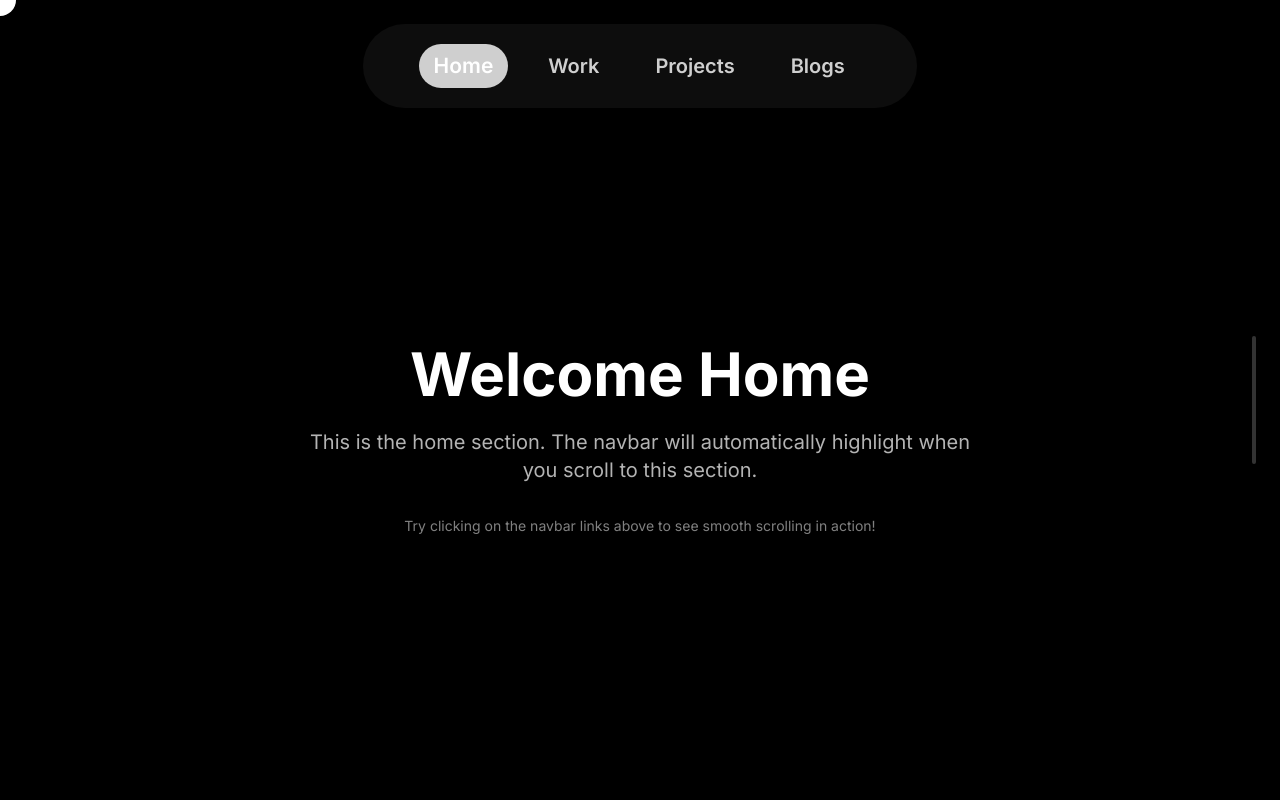
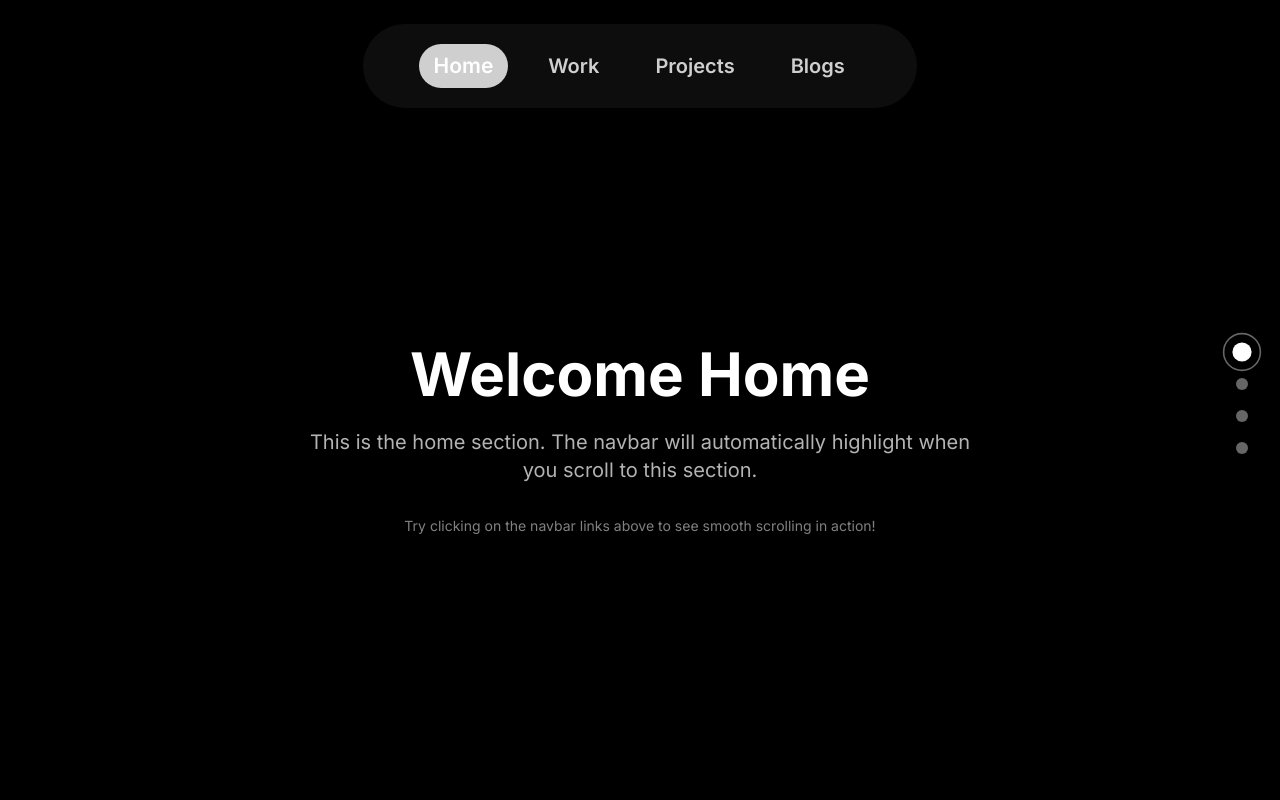
Before and after one commit to Virenishere/virenishere.portfolio, a Next.js app: page / in a window 1280 px wide. Shown: the top 800 px of the page. Built offline with nearby package versions, Linux system fonts and the light colour scheme.

Commit message:
added new scroller animation

```diff
--- a/src/components/ScrollIndicator.tsx
+++ /dev/null
@@ -1,35 +0,0 @@
-'use client';
-
-import { useState, useEffect } from 'react';
-import { motion } from 'motion/react';
-
-const ScrollIndicator = () => {
-  const [scrollProgress, setScrollProgress] = useState(0);
-
-  useEffect(() => {
-    const handleScroll = () => {
-      const totalHeight = document.documentElement.scrollHeight - window.innerHeight;
-      const progress = (window.scrollY / totalHeight) * 100;
-      setScrollProgress(progress);
-    };
-
-    window.addEventListener('scroll', handleScroll);
-    return () => window.removeEventListener('scroll', handleScroll);
-  }, []);
-
-  return (
-    <div className="fixed right-6 top-1/2 transform -translate-y-1/2 z-40">
-      <div className="w-1 h-32 bg-white/20 rounded-full overflow-hidden">
-        <motion.div
-          className="w-full bg-gradient-to-t from-pink-500 to-purple-500 rounded-full"
-          style={{ height: `${scrollProgress}%` }}
-          initial={{ height: 0 }}
-          animate={{ height: `${scrollProgress}%` }}
-          transition={{ duration: 0.1 }}
-        />
-      </div>
-    </div>
-  );
-};
-
-export default ScrollIndicator;
--- a/src/components/ui/cursor/CursorAnimation.tsx
+++ b/src/components/ui/cursor/CursorAnimation.tsx
@@ -1,14 +1,19 @@
-"use client";
+'use client';
 
 import {
   motion,
   useMotionValue,
   useSpring,
   useAnimationFrame,
-} from "framer-motion";
-import { useEffect } from "react";
+} from 'framer-motion';
+import { useEffect,useRef } from 'react';
 
 export default function CursorAnimation() {
+
+  const initialized = useRef(false);
+
+  const opacity = useMotionValue(0);
+
   // real mouse position
   const mouseX = useMotionValue(0);
   const mouseY = useMotionValue(0);
@@ -42,11 +47,19 @@ export default function CursorAnimation() {
   const move = (e: PointerEvent) => {
   mouseX.set(e.clientX);
   mouseY.set(e.clientY);
+
+  if (!initialized.current) {
+    cursorX.set(e.clientX);
+    cursorY.set(e.clientY);
+    opacity.set(1); // show cursor only after sync
+    initialized.current = true;
+  }
 };
+  window.addEventListener("pointermove", move);
 
-    window.addEventListener("pointermove", move);
   return () => window.removeEventListener("pointermove", move);
 }, []);
+
 
   // Apple-style smooth follow loop
   useAnimationFrame(() => {
@@ -63,15 +76,15 @@ export default function CursorAnimation() {
     const hover = (e: Event) => {
       const target = e.target as HTMLElement;
 
-      if (target.closest(".cursor-hover")) {
+      if (target.closest('.cursor-hover')) {
         scale.set(2);
       } else {
         scale.set(1);
       }
     };
 
-    document.addEventListener("mouseover", hover);
-    return () => document.removeEventListener("mouseover", hover);
+    document.addEventListener('mouseover', hover);
+    return () => document.removeEventListener('mouseover', hover);
   }, []);
 
   return (
@@ -80,6 +93,7 @@ export default function CursorAnimation() {
         translateX: smoothX,
         translateY: smoothY,
         scale: smoothScale,
+        opacity,
       }}
       className="
         pointer-events-none
@@ -88,9 +102,7 @@ export default function CursorAnimation() {
         h-8 w-8
         -translate-x-1/2 -translate-y-1/2
         rounded-full
-        border border-white/80
-        bg-white
-        backdrop-blur-sm
+        border-2 border-white/80
         will-change-transform
       "
     />
--- /dev/null
+++ b/src/components/ui/scroll/ScrollIndicator.tsx
@@ -0,0 +1,74 @@
+"use client";
+
+import {motion} from "motion/react";
+import { useEffect, useState } from "react";
+
+const sections = ["home","work","projects","blogs"];
+
+export default function ScrollIndicator(){
+  const [activeSection, setActiveSection] = useState("home");
+
+  useEffect(()=>{
+    const observers: IntersectionObserver[] = [];
+
+    sections.forEach((id)=>{
+      const el = document.getElementById(id);
+      if(!el) return;
+
+      const observer = new IntersectionObserver(
+        ([entry]) => {
+          if (entry.isIntersecting){
+            setActiveSection(id);
+          }
+        },
+        {
+          threshold: 0.6, // section mostly visible
+        }
+      )
+
+      observer.observe(el);
+      observers.push(observer);
+    });
+
+    return () => observers.forEach((o)=>o.disconnect());
+  },[])
+
+  return(
+    <div className="fixed right-8 top-1/2 -translate-y-1/2 z-40 flex flex-col gap-5">
+      {sections.map((id)=>{
+        const isActive = activeSection === id;
+
+        return (
+          <motion.button
+          key={id}
+          onClick={()=>
+            document.getElementById(id)?.scrollIntoView({behavior:"smooth"})
+          }
+          className="relative flex items-center justify-center"
+          animate={{
+            scale: isActive ? 1.6 : 1,
+            opacity: isActive ? 1 : 0.4,
+          }}
+          transition={{
+            type: "spring",
+            stiffness: 300,
+            damping: 20
+          }}
+          >
+          {/* dot */}
+            <span className="h-3 w-3 rounded-full bg-white block" />
+
+            {/* active glow */}
+            {isActive && (
+              <motion.span
+                layoutId="activeDot"
+                className="absolute h-6 w-6 rounded-full border border-white/40"
+                transition={{ type: "spring", stiffness: 250, damping: 25 }}
+              />
+            )}
+          </motion.button>
+        )
+      })}
+    </div>
+  )
+}
--- a/src/constants/blogs.ts
+++ b/src/constants/blogs.ts
@@ -4,7 +4,8 @@ const BlogPosts: BlogPost[] = [
   {
     id: 'getting-started-nextjs',
     title: 'Getting Started with Next.js 14: A Complete Guide',
-    excerpt: 'Learn how to build modern web applications with Next.js 14, including the new App Router and Server Components.',
+    excerpt:
+      'Learn how to build modern web applications with Next.js 14, including the new App Router and Server Components.',
     content: `
 # Getting Started with Next.js 14
 
@@ -33,12 +34,13 @@ npm run dev
     readTime: 8,
     featured: true,
     image: '/blogs/nextjs-guide.jpg',
-    slug: 'getting-started-nextjs'
+    slug: 'getting-started-nextjs',
   },
   {
     id: 'typescript-best-practices',
     title: 'TypeScript Best Practices for React Developers',
-    excerpt: 'Discover essential TypeScript patterns and practices that will make your React code more robust and maintainable.',
+    excerpt:
+      'Discover essential TypeScript patterns and practices that will make your React code more robust and maintainable.',
     content: `
 # TypeScript Best Practices for React
 
@@ -56,12 +58,13 @@ Always define proper interfaces for your props and state...
     readTime: 12,
     featured: true,
     image: '/blogs/typescript-react.jpg',
-    slug: 'typescript-best-practices'
+    slug: 'typescript-best-practices',
   },
   {
     id: 'tailwind-tips',
     title: '10 Tailwind CSS Tips for Better UI Development',
-    excerpt: 'Boost your productivity with these advanced Tailwind CSS techniques and utilities.',
+    excerpt:
+      'Boost your productivity with these advanced Tailwind CSS techniques and utilities.',
     content: `
 # 10 Tailwind CSS Tips
 
@@ -78,23 +81,22 @@ Create your own utility classes...
     tags: ['Tailwind CSS', 'CSS', 'UI/UX', 'Frontend'],
     readTime: 6,
     image: '/blogs/tailwind-tips.jpg',
-    slug: 'tailwind-tips'
-  }
+    slug: 'tailwind-tips',
+  },
 ];
 
 export default BlogPosts;
 
 // Helper functions
-export const getFeaturedBlogs = () =>
-  BlogPosts.filter(blog => blog.featured);
+export const getFeaturedBlogs = () => BlogPosts.filter((blog) => blog.featured);
 
 export const getBlogBySlug = (slug: string) =>
-  BlogPosts.find(blog => blog.slug === slug);
+  BlogPosts.find((blog) => blog.slug === slug);
 
 export const getBlogsByTag = (tag: string) =>
-  BlogPosts.filter(blog => blog.tags.includes(tag));
+  BlogPosts.filter((blog) => blog.tags.includes(tag));
 
 export const getAllTags = () => {
-  const tags = BlogPosts.flatMap(blog => blog.tags);
+  const tags = BlogPosts.flatMap((blog) => blog.tags);
   return [...new Set(tags)];
 };
--- a/src/constants/project.ts
+++ b/src/constants/project.ts
@@ -5,7 +5,8 @@ const Projects: Project[] = [
     id: 'project-1',
     title: 'E-Commerce Platform',
     tip: 'Full-stack e-commerce solution',
-    description: 'A modern e-commerce platform built with Next.js and microservices architecture. Features include user authentication, payment processing, and real-time inventory management.',
+    description:
+      'A modern e-commerce platform built with Next.js and microservices architecture. Features include user authentication, payment processing, and real-time inventory management.',
     lang: ['TypeScript', 'Next.js', 'Go', 'AWS', 'Microservices'],
     link: 'https://your-project-link.com',
     githubLink: 'https://github.com/yourusername/project',
@@ -16,8 +17,17 @@ const Projects: Project[] = [
     id: 'project-2',
     title: 'AI Content Generator',
     tip: 'AI-powered content creation tool',
-    description: 'An intelligent content generation platform using Gemini API with Redis caching for optimal performance.',
-    lang: ['Next.js', 'TypeScript', 'TailwindCSS', 'AWS', 'Microservices', 'Gemini API', 'Redis'],
+    description:
+      'An intelligent content generation platform using Gemini API with Redis caching for optimal performance.',
+    lang: [
+      'Next.js',
+      'TypeScript',
+      'TailwindCSS',
+      'AWS',
+      'Microservices',
+      'Gemini API',
+      'Redis',
+    ],
     link: 'https://your-ai-project.com',
     githubLink: 'https://github.com/yourusername/ai-project',
     image: '/projects/ai-generator.jpg',
@@ -27,7 +37,8 @@ const Projects: Project[] = [
     id: 'project-3',
     title: 'Developer Portfolio',
     tip: 'Personal portfolio website',
-    description: 'A responsive portfolio website showcasing projects and skills with GitHub API integration.',
+    description:
+      'A responsive portfolio website showcasing projects and skills with GitHub API integration.',
     lang: ['Next.js', 'TypeScript', 'TailwindCSS', 'GitHub API', 'Vercel'],
     link: 'https://your-portfolio.com',
     githubLink: 'https://github.com/yourusername/portfolio',
@@ -37,7 +48,8 @@ const Projects: Project[] = [
     id: 'project-4',
     title: 'Real-time Chat App',
     tip: 'Discord-like chat application',
-    description: 'A real-time messaging application with WebSocket support and modern UI components.',
+    description:
+      'A real-time messaging application with WebSocket support and modern UI components.',
     lang: ['Next.js', 'WebSockets', 'Shadcn', 'Framer Motion', 'Discord API'],
     link: 'https://your-chat-app.com',
     githubLink: 'https://github.com/yourusername/chat-app',
@@ -49,7 +61,7 @@ export default Projects;
 
 // Helper functions
 export const getFeaturedProjects = () =>
-  Projects.filter(project => project.featured);
+  Projects.filter((project) => project.featured);
 
 export const getProjectById = (id: string) =>
-  Projects.find(project => project.id === id);
+  Projects.find((project) => project.id === id);
```
Also changed, not shown: src/app/page.tsx (+35 -12 lines), src/components/IconTest.tsx (+50 -24 lines), src/constants/footer.ts (+8 -8 lines), src/constants/skills.ts (+20 -18 lines). Lines whose indentation alone changed are shown as unchanged.
